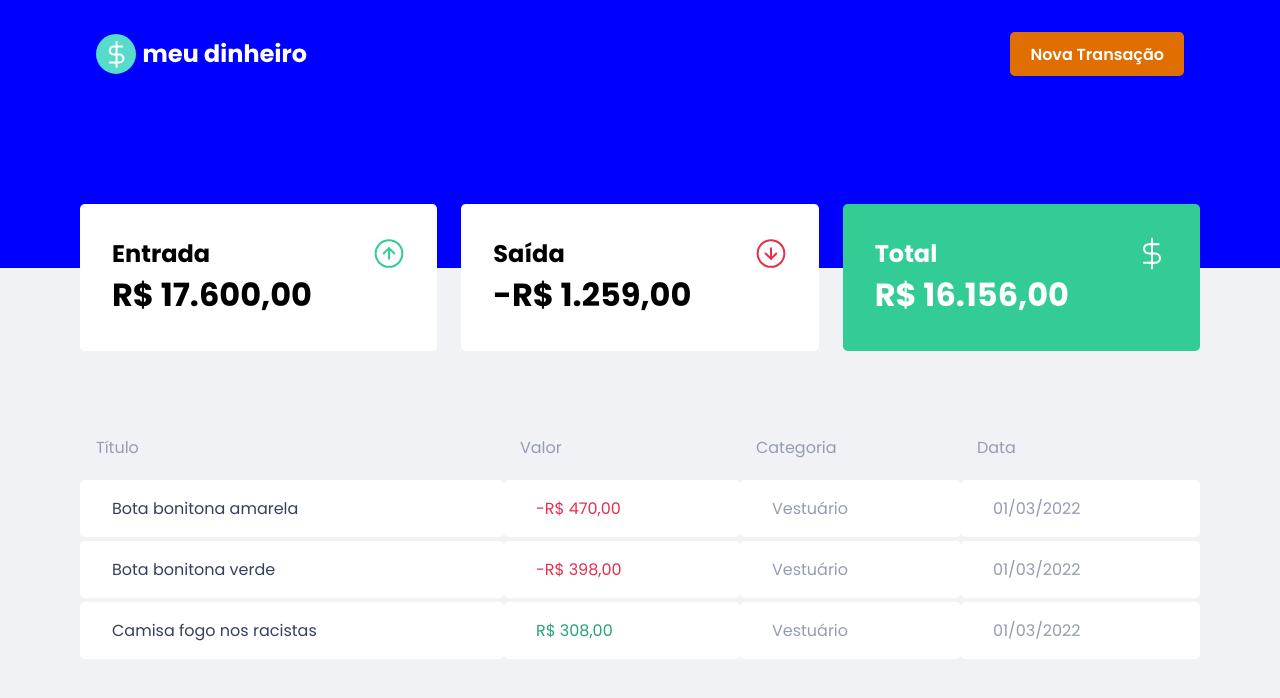
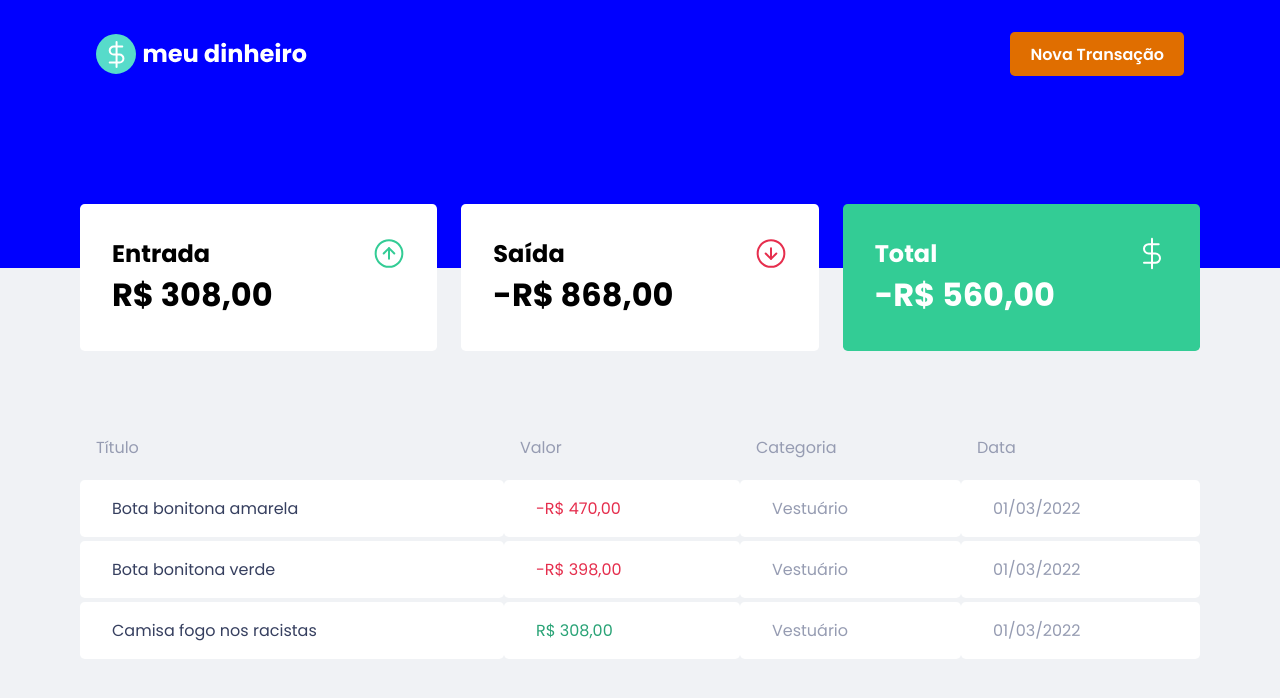
Before and after one commit to botelholarissa/meu-dinheiro, a React (Create React App) app: page / in a window 1280 px wide. Shown: the top 698 px of the page. Built offline with nearby package versions, Linux system fonts and the light colour scheme; data requests are answered from the project's data file.

Commit message:
Add summary transactions by fake api

```diff
--- a/src/App.tsx
+++ b/src/App.tsx
@@ -28,7 +28,7 @@ export function App() {
     <>
       <GlobalStyleComponent/>
       <Header/>
-      <Dashboard transactions={transactions} setTransactions={setTransactions}/>
+      <Dashboard transactions={transactions}/>
     </>
   );
 }
--- a/src/components/Dashboard/index.tsx
+++ b/src/components/Dashboard/index.tsx
@@ -15,14 +15,13 @@ interface Transaction {
 
 interface DashboardProps {
     transactions: Transaction[];
-    setTransactions: (transactions: Transaction[]) => void;
 }
 
-export function Dashboard ({ transactions, setTransactions } : DashboardProps){
+export function Dashboard ({ transactions } : DashboardProps){
 
     return (
         <Container>
-            <Summary/>
+            <Summary transactions={transactions}/>
             <StatementTable transactions={transactions}/>
         </Container>
     );
--- a/src/components/Summary/index.tsx
+++ b/src/components/Summary/index.tsx
@@ -3,7 +3,38 @@ import outcomeImg from '../../assets/outcome.svg';
 import totalImg from '../../assets/total.svg';
 import { Container } from '../Summary/styles';
 
-export function Summary() {
+interface Transaction {
+    id: string;
+    title: string;
+    amount: number;
+    category: string;
+    transactionType: string;
+    createdAt: string;
+}
+
+interface SummaryProps {
+    transactions: Transaction[];
+}
+
+
+export function Summary({ transactions } : SummaryProps) {
+
+    const summary = transactions.reduce((acc, transaction) => {
+        if(transaction.transactionType === 'deposit'){
+            acc.deposits += transaction.amount;
+            acc.total += transaction.amount;
+        } else {
+            acc.withdrawals -= transaction.amount;
+            acc.total -= transaction.amount;
+        }
+
+        return acc;
+    }, {
+        deposits: 0,
+        withdrawals: 0,
+        total: 0,
+    });
+
     return (
         <Container>
             <div>
@@ -11,21 +42,21 @@ export function Summary() {
                     <h2>Entrada</h2>
                     <img src={incomeImg} alt="Círculo verde sem preenchimento com seta verde para cima." />
                 </header>
-                <strong>{new Intl.NumberFormat('pt-BR',  {style: 'currency', currency: 'BRL'}).format(17600)}</strong>
+                <strong>{new Intl.NumberFormat('pt-BR',  {style: 'currency', currency: 'BRL'}).format(summary.deposits)}</strong>
             </div>
             <div>
                 <header>
                     <h2>Saída</h2>
                     <img src={outcomeImg} alt="Círculo vermelho sem preenchimento com seta vermelha para baixo." />
                 </header>
-                <strong>{new Intl.NumberFormat('pt-BR',  {style: 'currency', currency: 'BRL'}).format(-1259)}</strong>
+                <strong>{new Intl.NumberFormat('pt-BR',  {style: 'currency', currency: 'BRL'}).format(summary.withdrawals)}</strong>
             </div>
             <div>
                 <header>
                     <h2>Total</h2>
                     <img src={totalImg} alt="Cifrão branco em fundo branco." />
                 </header>
-                <strong>{new Intl.NumberFormat('pt-BR',  {style: 'currency', currency: 'BRL'}).format(16156)}</strong>
+                <strong>{new Intl.NumberFormat('pt-BR',  {style: 'currency', currency: 'BRL'}).format(summary.total)}</strong>
             </div>
         </Container>
     );
```
